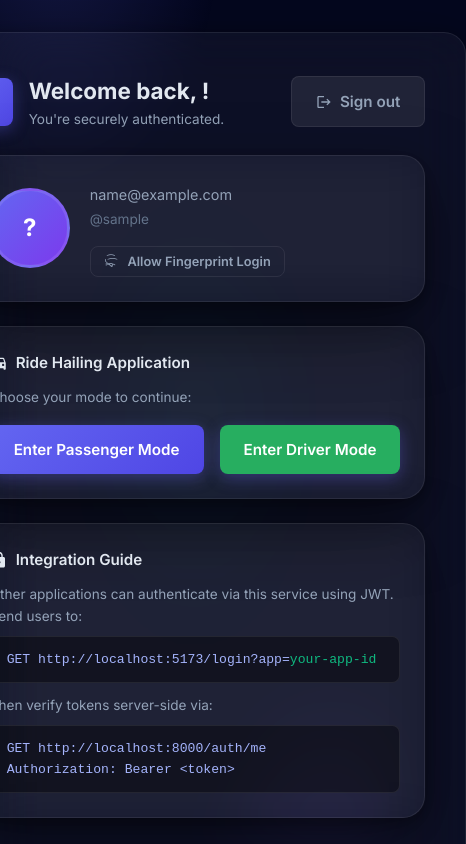
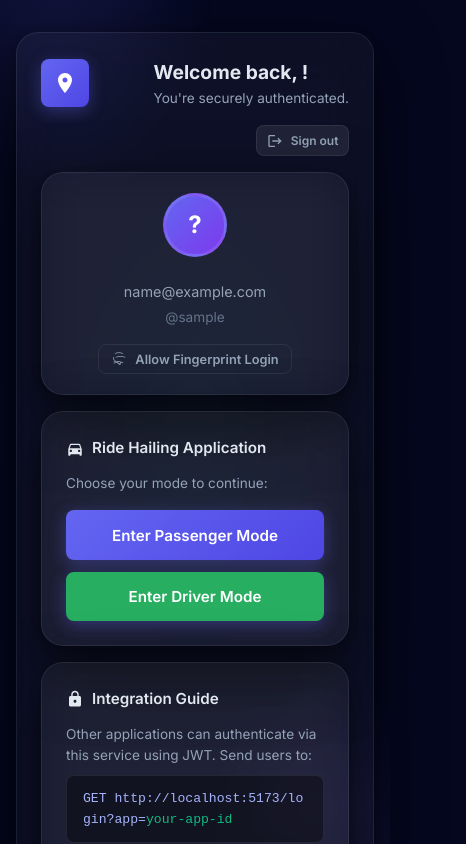
Before and after one commit to cael07/pythonlogin, a Vue app in the folder frontend/: page /dashboard in a window 390 px wide. Shown: the top 844 px of the page, 466 px wide, since content can reach past the window. Built offline with nearby package versions, Linux system fonts and the light colour scheme; no server answers; sample sign-in values are in the browser's storage.

Commit message:
ride hailing app v1

```diff
--- a/frontend/src/views/DashboardView.vue
+++ b/frontend/src/views/DashboardView.vue
@@ -50,11 +50,11 @@
           Ride Hailing Application
         </h3>
         <p class="token-desc" style="margin-bottom: 1rem;">Choose your mode to continue:</p>
-        <div style="display: flex; gap: 1rem;">
-          <button class="btn btn-primary" style="flex: 1" @click="$router.push('/passenger')">
+        <div class="mode-actions">
+          <button class="btn btn-primary" @click="$router.push('/passenger')">
             Enter Passenger Mode
           </button>
-          <button class="btn btn-primary" style="flex: 1; background: #27ae60" @click="$router.push('/driver')">
+          <button class="btn btn-primary btn-driver" @click="$router.push('/driver')">
             Enter Driver Mode
           </button>
         </div>
@@ -296,6 +296,17 @@ function handleLogout() {
 
 .token-desc { font-size: 0.85rem; color: var(--text-2); margin-bottom: 0.5rem; }
 
+.mode-actions {
+  display: flex;
+  gap: 1rem;
+}
+.mode-actions .btn {
+  flex: 1;
+}
+.btn-driver {
+  background: #27ae60 !important;
+}
+
 .code-block {
   background: rgba(0,0,0,0.4);
   border: 1px solid var(--border);
@@ -305,6 +316,8 @@ function handleLogout() {
   font-size: 0.82rem;
   color: #a5b4fc;
   overflow-x: auto;
+  white-space: pre-wrap;
+  word-break: break-all;
 }
 .hl { color: var(--success); }
 
@@ -319,4 +332,37 @@ function handleLogout() {
 }
 .dash-footer a { color: var(--primary-light); text-decoration: none; }
 .dash-footer a:hover { color: var(--text-1); }
+
+@media (max-width: 640px) {
+  .dash-wrap {
+    padding: 1.5rem;
+    gap: 1rem;
+  }
+  .dash-header {
+    flex-direction: row;
+    justify-content: space-between;
+  }
+  .logout-btn {
+    padding: 0.4rem 0.6rem;
+    font-size: 0.75rem;
+  }
+  .mode-actions {
+    flex-direction: column;
+    gap: 0.75rem;
+  }
+  .user-card {
+    flex-direction: column;
+    text-align: center;
+    padding: 1.25rem;
+  }
+  .user-avatar, .user-face-container {
+    width: 64px; height: 64px;
+  }
+  .user-info {
+    align-items: center;
+  }
+  .dash-title {
+    font-size: 1.2rem;
+  }
+}
 </style>
```
